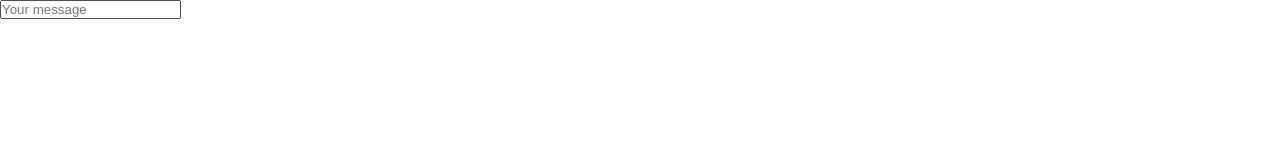
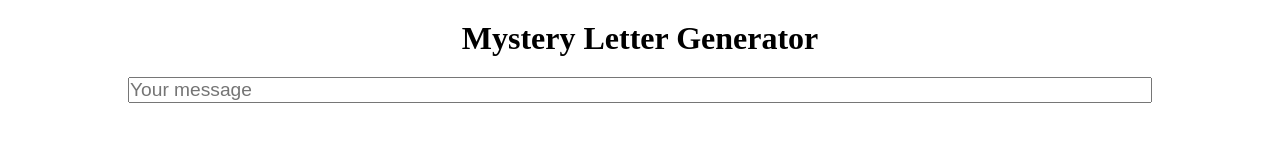
Before and after one commit to lkotlarenko/Project-Mystery-Letter, a website: page index.html in a window 1280 px wide. Drawn offline with Linux system fonts and the light colour scheme.

Commit message:
Requirement 2

```diff
--- a/index.html
+++ b/index.html
@@ -8,7 +8,13 @@
     <link rel="stylesheet" href="style.css" />
   </head>
   <body>
-    <input type="text" id="carta-texto" placeholder="Your message" />
+    <header><h2>Mystery Letter Generator</h2></header>
+    <main id="app">
+      <section class="container">
+        <input type="text" id="carta-texto" placeholder="Your message" />
+        <p id="carta-gerada"></p>
+      </section>
+    </main>
   </body>
   <script src="script.js"></script>
 </html>
--- a/style.css
+++ b/style.css
@@ -2,3 +2,29 @@
   margin: 0;
   padding: 0;
 }
+
+body {
+  font-size: 16px;
+}
+
+header h2 {
+  text-align: center;
+  font-size: 2rem;
+  padding: 20px 0;
+}
+
+#app {
+  display: flex;
+  justify-content: center;
+}
+
+.container {
+  justify-content: center;
+  display: flex;
+  width: 80%;
+}
+
+.container input {
+  flex-grow: 1;
+  font-size: 1.2rem;
+}
```
